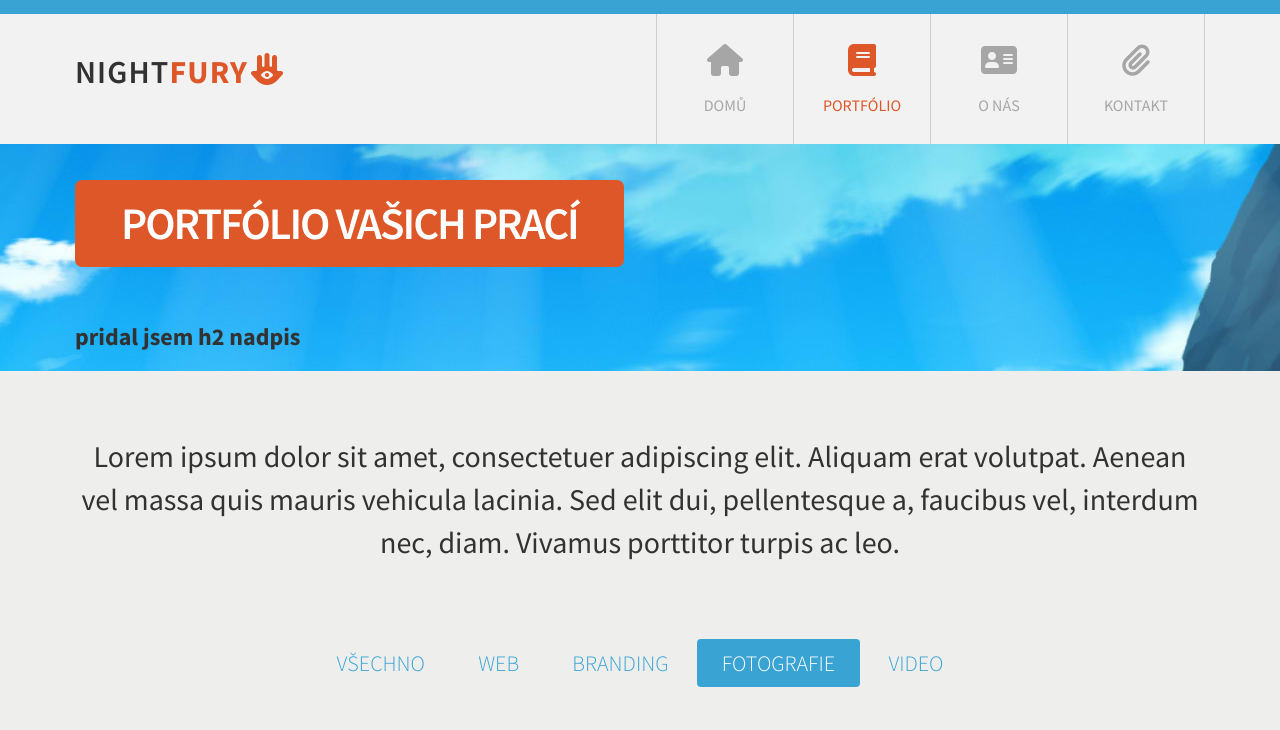
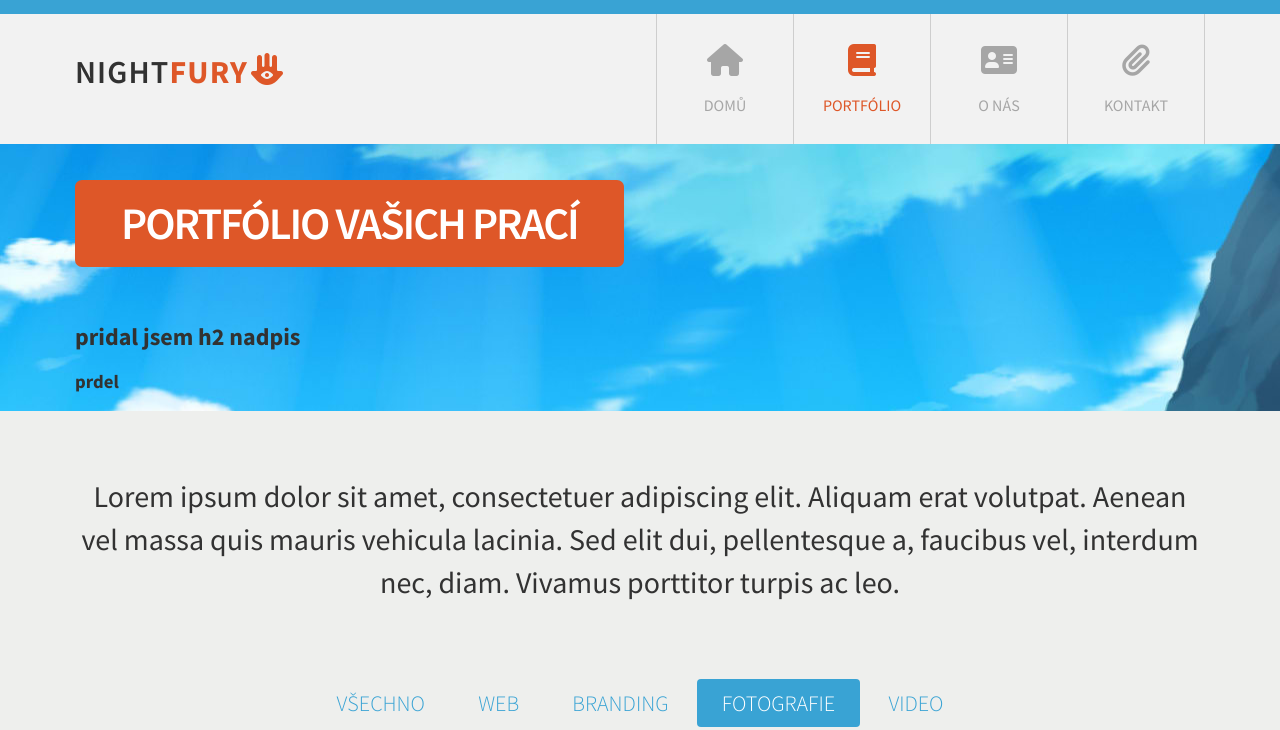
Before and after one commit to Potmesen/moje-stranka, a plain HTML site: page index.html in a window 1280 px wide. Shown: the part 70-800 px from the top of the page. Drawn offline with Linux system fonts and the light colour scheme.

Commit message:
přidal jsem prdel

```diff
--- a/index.html
+++ b/index.html
@@ -95,6 +95,7 @@
           <div class="container">
             <h1 class="post-title">Portfólio vašich prací</h1>
             <h2>pridal jsem h2 nadpis</h2>
+            <h3>prdel</h3>
           </div>
         </header>
         <div class="post-content">
```
